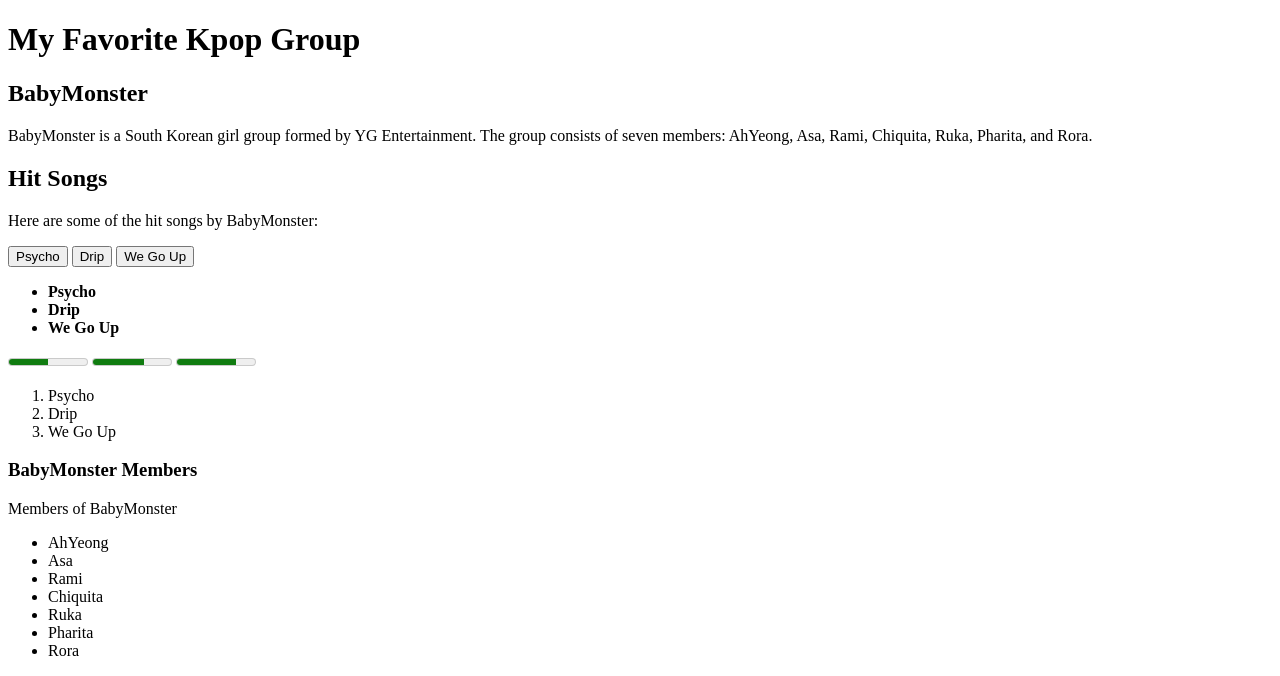
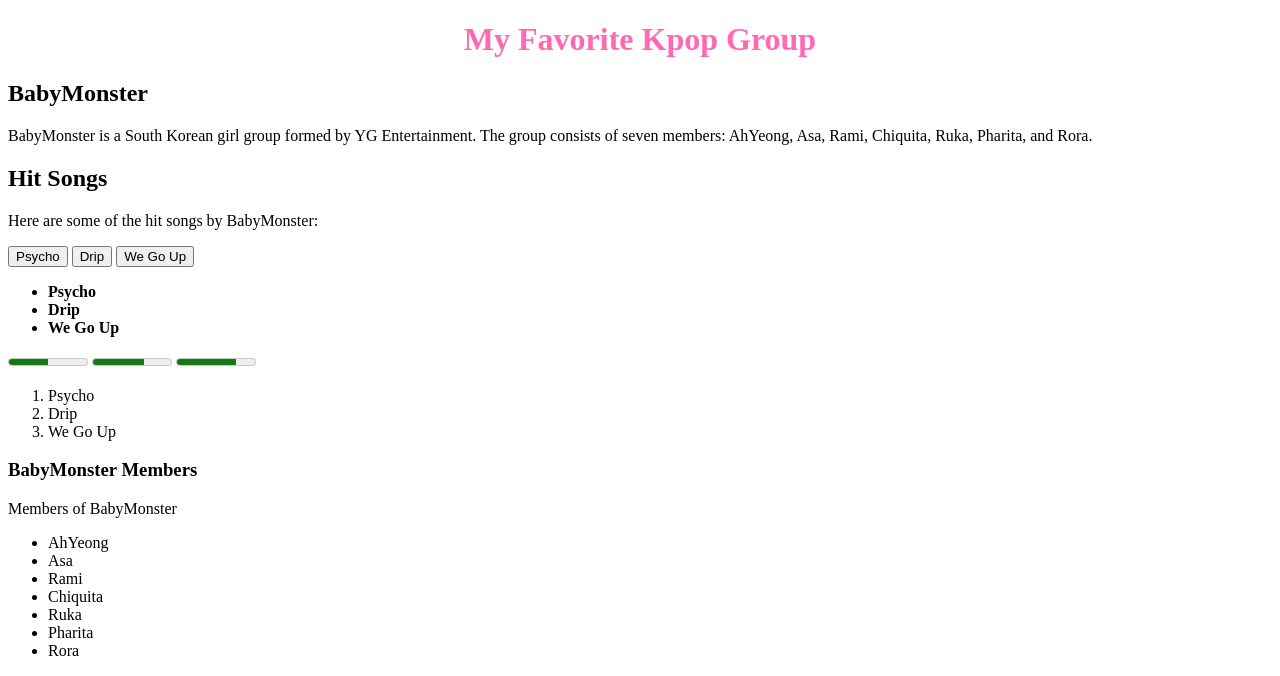
Before and after one commit to var-design/website, a plain HTML site: page index.html in a window 1280 px wide. Shown: the top 676 px of the page. Drawn offline with Linux system fonts and the light colour scheme.

Commit message:
Add stylesheet link and header styles
Added a stylesheet link and custom styles for the header.

```diff
--- a/index.html
+++ b/index.html
@@ -6,8 +6,17 @@
         <title>Kpop song</title>
         <link rel="shortcut icon" href="./favicon.ico">
         <link rel="icon" href="./favicon.ico">
+        <link rel="stylesheet" href="styles.css">
     </head>
+
     <body>
+<style>
+   h1 {
+  color: #ff69b4 !important;
+  text-align: center;
+} /* for header colour */
+</style>
+
         <main>
             <h1 id="main">My Favorite Kpop Group</h1>
 
```
